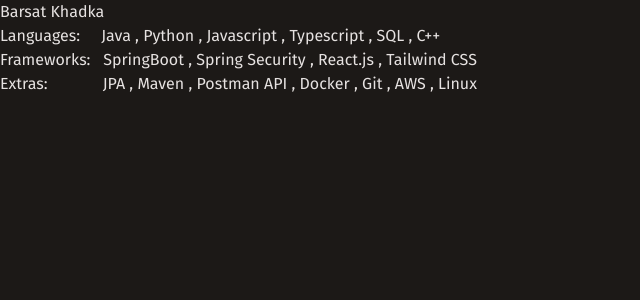
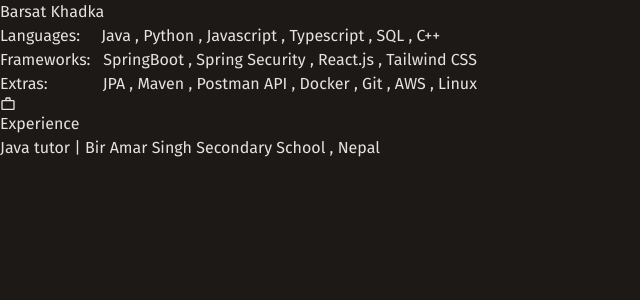
Before and after one commit to BarsatKhadka/Portfolio, a React (Vite) app: page / in a window 1280 px wide. Shown: the top 300 px of the page, without its empty margins (0-640 px from the left). Built offline with nearby package versions, Linux system fonts and the light colour scheme.

Commit message:
add: Start of Experience Section

```diff
--- a/package.json
+++ b/package.json
@@ -11,7 +11,8 @@
   },
   "dependencies": {
     "react": "^18.3.1",
-    "react-dom": "^18.3.1"
+    "react-dom": "^18.3.1",
+    "react-icons": "^5.4.0"
   },
   "devDependencies": {
     "@eslint/js": "^9.17.0",
--- a/src/App.jsx
+++ b/src/App.jsx
@@ -1,8 +1,10 @@
 import { Header } from "./components/Header"
+import { Experience} from "./components/Experience"
 function App() {
   return (
     <>
       <Header/>
+      <Experience/>
 
     </>
   )
--- /dev/null
+++ b/src/components/Experience.jsx
@@ -0,0 +1,13 @@
+import { MdOutlineWorkOutline } from "react-icons/md";
+
+export const Experience = () =>{
+    return(
+        <>
+        <div className="ml-8 mt-16 lg:ml-48 ">
+           <p className="text-[#ebffff] mb-6"> <MdOutlineWorkOutline className="inline mr-1"/> Experience </p>
+           <p className="ml-6">Java tutor |<span className="italic"> Bir Amar Singh Secondary School , Nepal</span></p>
+        </div>
+
+        </>
+    )
+}
--- a/src/components/Header.jsx
+++ b/src/components/Header.jsx
@@ -1,8 +1,8 @@
 export const Header = () =>{
   return(
     <>
-    <div className="ml-8 mt-8 lg:ml-48 ">
-     <p className="mb-8 "> Barsat Khadka</p>
+    <div className="ml-8 mt-8 lg:ml-48">
+     <p className="mb-4 text-[#ebffff] "> Barsat Khadka</p>
 
      <p className="text-sm mb-2 sm:mr-8 ">
       <span className="text-[#eebc86]">Languages:</span>
--- a/src/index.css
+++ b/src/index.css
@@ -8,4 +8,5 @@ body{
   font-family: "Fira Sans", serif;
   font-weight: 400;
   font-style: normal;
+
 }
```
Also changed, not shown: 1 other file (tests, documents, lock files or other folders).
